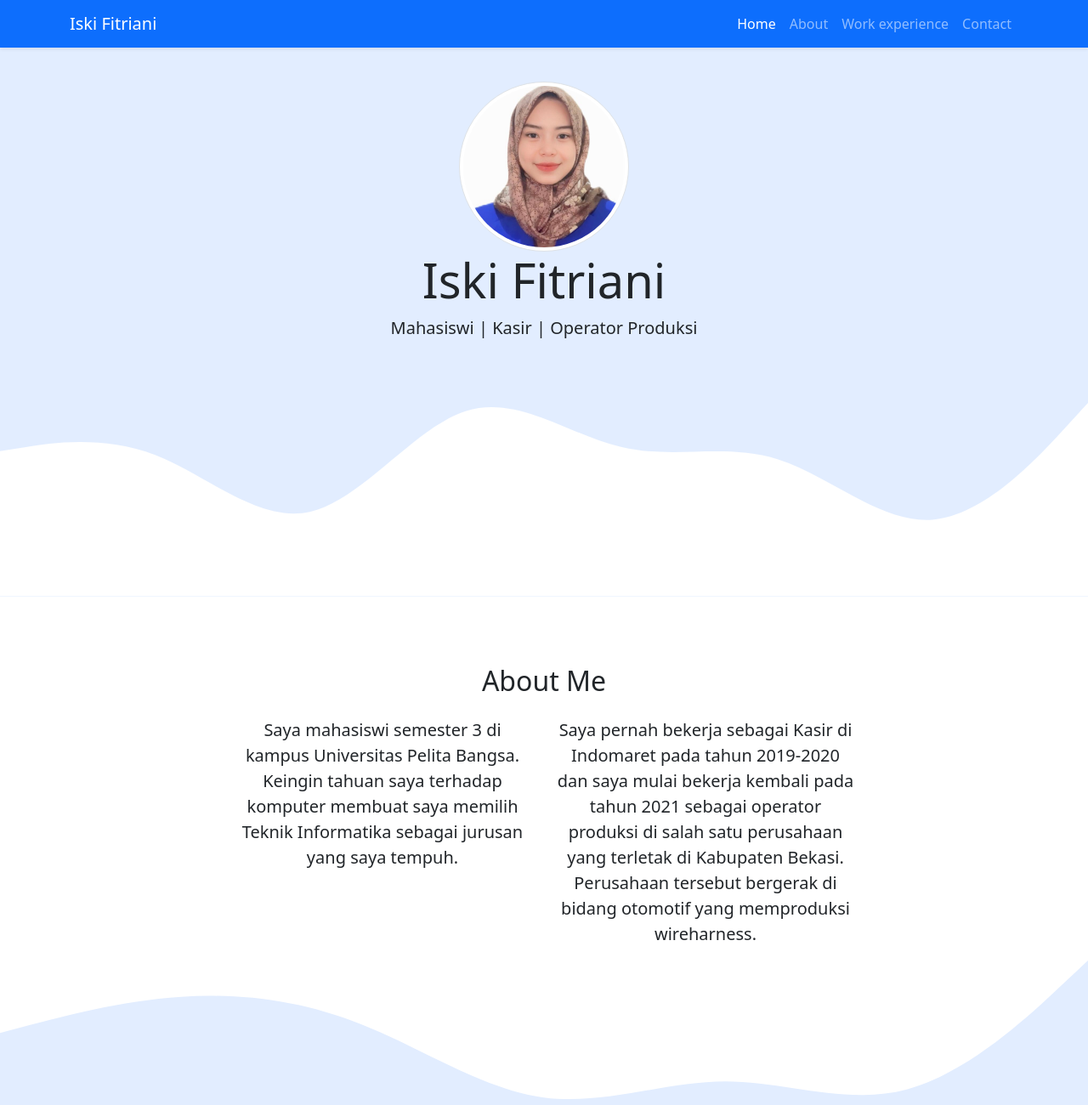
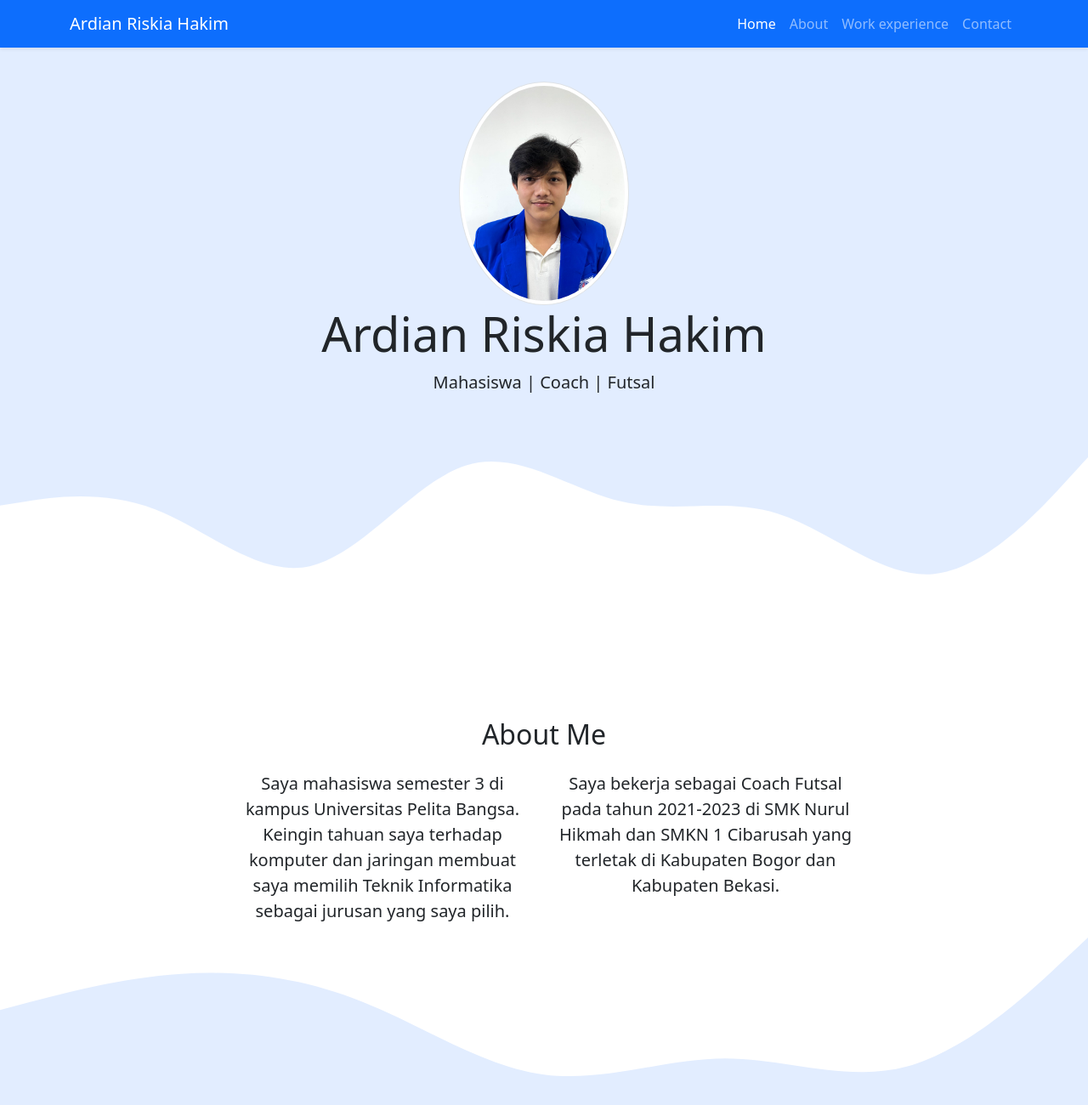
Before and after one commit to 4rd1an123/Tugas-Web-Ardian, a plain HTML site: page index.html in a window 1280 px wide. Shown: the top 1300 px of the page at 85% size. Drawn offline with nearby package versions, Linux system fonts and the light colour scheme.

Commit message:
first commit

```diff
--- a/index.html
+++ b/index.html
@@ -14,13 +14,13 @@
     <!-- My CSS -->
     <link rel="stylesheet" href="style.css" />
 
-    <title>My Portfolio | Iski Fitriani</title>
+    <title>My Portfolio | Ardian Riskia Hakim</title>
   </head>
   <body id="home">
     <!-- Navbar -->
     <nav class="navbar navbar-expand-lg navbar-dark bg-primary shadow-sm fixed-top">
       <div class="container">
-        <a class="navbar-brand" href="#">Iski Fitriani</a>
+        <a class="navbar-brand" href="#">Ardian Riskia Hakim</a>
         <button class="navbar-toggler" type="button" data-bs-toggle="collapse" data-bs-target="#navbarNav" aria-controls="navbarNav" aria-expanded="false" aria-label="Toggle navigation">
           <span class="navbar-toggler-icon"></span>
         </button>
@@ -46,9 +46,9 @@
 
     <!-- Jumbotron -->
     <section class="jumbotron text-center">
-      <img src="img/Foto Aku.jpeg" alt="Iski Fitriani" width="200" class="rounded-circle img-thumbnail" />
-      <h1 class="display-4">Iski Fitriani</h1>
-      <p class="lead">Mahasiswi | Kasir | Operator Produksi</p>
+      <img src="img/Pictures.jpg" alt="Ardian Riskia Hakim" width="200" class="rounded-circle img-thumbnail" />
+      <h1 class="display-4">Ardian Riskia Hakim</h1>
+      <p class="lead">Mahasiswa | Coach | Futsal</p>
       <svg xmlns="http://www.w3.org/2000/svg" viewBox="0 0 1440 320">
         <path
           fill="#ffffff"
@@ -69,13 +69,11 @@
         </div>
         <div class="row justify-content-center fs-5 text-center">
           <div class="col-md-4">
-            <p>Saya mahasiswi semester 3 di kampus Universitas Pelita Bangsa. Keingin tahuan saya terhadap komputer membuat saya memilih Teknik Informatika sebagai jurusan yang saya tempuh.</p>
+            <p>Saya mahasiswa semester 3 di kampus Universitas Pelita Bangsa. Keingin tahuan saya terhadap komputer dan jaringan membuat saya memilih Teknik Informatika sebagai jurusan yang saya pilih.</p>
           </div>
           <div class="col-md-4">
             <p>
-              Saya pernah bekerja sebagai Kasir di Indomaret pada tahun 2019-2020 dan saya mulai bekerja kembali pada tahun 2021 sebagai operator produksi di salah satu perusahaan yang terletak di Kabupaten Bekasi. Perusahaan tersebut
-              bergerak di bidang otomotif yang memproduksi wireharness.
-            </p>
+              Saya bekerja sebagai Coach Futsal pada tahun 2021-2023 di SMK Nurul Hikmah dan SMKN 1 Cibarusah yang terletak di Kabupaten Bogor dan Kabupaten Bekasi.
           </div>
         </div>
       </div>
@@ -100,22 +98,19 @@
         <div class="row justify-content-center">
           <div class="col-md-6 mb-3">
             <div class="card">
-              <img src="img/work experience/Kasir.jpeg" class="card-img-top" alt="workexperience Kasir" />
+              <img src="img/work experience/pictures 3.jpg" class="card-img-top" alt="workexperience Kasir" />
               <div class="card-body">
                 <p class="card-text">
-                  Job Description : Memberikan pelayanan kepada customer berupa penawaran produk, Mengasiri, Memiliki tanggung jawab pada kebersihkan rak yang telah dibagi masing-masing, Melakukan display barang sesuai dengan planogram rak,
-                  SO Serah terima, SO Rokok, Mengganti price tag dan update program promo.
-                </p>
+                  Job Description : Memberikan Materi tentang Futsal dan Mengajarkan Teknik Dasar Futsal.
               </div>
             </div>
           </div>
           <div class="col-md-6 mb-3">
             <div class="card">
-              <img src="img/work experience/PT GSEI.jpg" class="card-img-top" alt="workexperience PT GSEI" />
+              <img src="img/work experience/pictures 2.jpg" class="card-img-top" alt="workexperience PT GSEI" />
               <div class="card-body">
                 <p class="card-text">
-                  Job Description : Merakit beberapa part untuk dijadikan produk, di bagian Visual bertugas untuk mengecek apakah produk sesuai atau tidak dengan standar perusahaan, Mempacking produk kedalam box sesuai dengan standar
-                  packing.
+                  Job Description : Mengajarkan Set Play finishing dan Defense dalam Permainan Futsal.
                 </p>
               </div>
             </div>
@@ -173,7 +168,7 @@
     <!-- Footer -->
     <footer class="bg-primary text-white text-center pb-5">
       <p>
-        Created with <i><i class="bi bi-heart-fill text-danger"></i></i> by <a href="https://www.youtube.com/channel/UCfUCGU5GuXupYnATKIwAk0g" class="text-white fw-bold">Iski Fitriani</a>
+        Created with <i><i class="bi bi-heart-fill text-danger"></i></i> by <a href="https://www.youtube.com/channel/UCfUCGU5GuXupYnATKIwAk0g" class="text-white fw-bold">Ardian Riskia Hakim</a>
       </p>
     </footer>
     <!-- Akhir Footer -->
```
Also changed, not shown: img/Foto Aku.jpeg (deleted), img/Pictures.jpg (added), img/pictures 2.jpg (added), img/pictures 3.jpg (added), img/work experience/Pictures.jpg (added), img/work experience/pictures 2.jpg (added), img/work experience/pictures 3.jpg (added), 1 other file.
